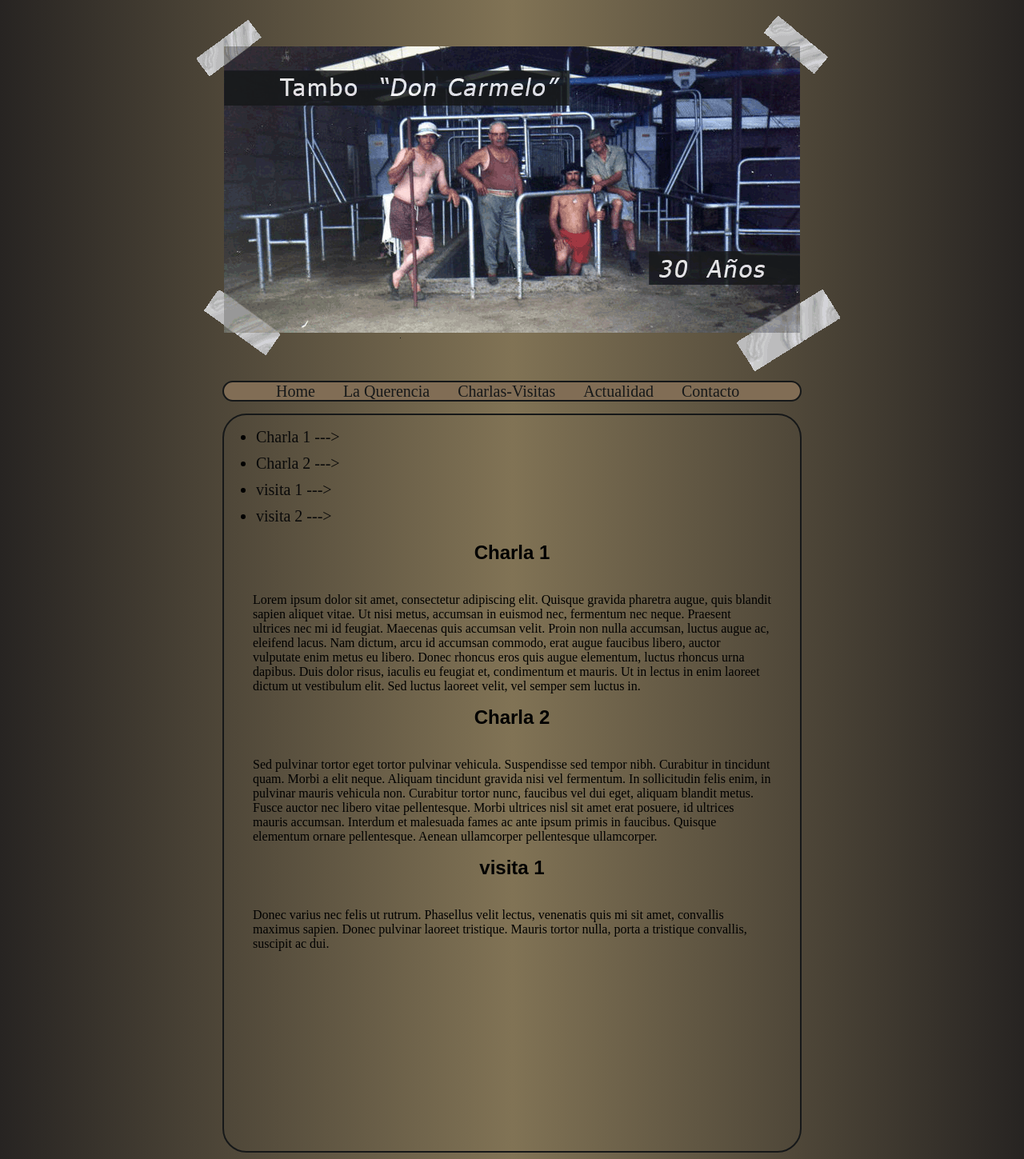
After one commit to Unicen-Tuari/fninni, a PHP site: page /HTML2.html in a window 1280 px wide. The commit adds this page. Shown: the whole page at 80% size. Run offline with PHP 8.4, Linux system fonts and the light colour scheme.

```diff
--- /dev/null
+++ b/HTML2.html
@@ -0,0 +1,52 @@
+<html>
+<head>
+	<title>Tambo Don Carmelo</title>
+	<link rel="stylesheet" href="site/css/styles.css">
+	<link rel="shortcut icon" href="site/images/probando.jpg" type="image/png" />
+</head>
+<body>
+	<header>
+		<div>
+		<img src="site\images\imagen_header.jpg" alt="tambo" />
+		</div>
+	</header>
+	<nav>
+		<ul class="vacio">
+			<li ><a href="index.html">Home</a ></li>
+			<li ><a href="HTML1.html">La Querencia</a ></li>
+			<li ><a href="HTML2.html">Charlas-Visitas</a ></li>
+			<li ><a href="Contacto.html">Actualidad</a ></li>
+			<li ><a href="Contacto.html">Contacto</a ></li>
+		</ul>
+
+	</nav>
+
+	<article class="html2">
+
+		<ul>
+			<li ><a href="#c1"> Charla 1 ---> </a></li>
+			<li ><a href="#c2"> Charla 2 ---> </a></li>
+			<li ><a href="#c3"> visita 1 ---> </a></li>
+			<li ><a href="#c4"> visita 2 ---> </a></li>
+		</ul>
+
+			<h1 id="c1">Charla 1</h1>
+				<p>
+				Lorem ipsum dolor sit amet, consectetur adipiscing elit. Quisque gravida pharetra augue, quis blandit sapien aliquet vitae. Ut nisi metus, accumsan in euismod nec, fermentum nec neque. Praesent ultrices nec mi id feugiat. Maecenas quis accumsan velit. Proin non nulla accumsan, luctus augue ac, eleifend lacus. Nam dictum, arcu id accumsan commodo, erat augue faucibus libero, auctor vulputate enim metus eu libero. Donec rhoncus eros quis augue elementum, luctus rhoncus urna dapibus. Duis dolor risus, iaculis eu feugiat et, condimentum et mauris. Ut in lectus in enim laoreet dictum ut vestibulum elit. Sed luctus laoreet velit, vel semper sem luctus in.
+				</p>
+			<h1 id="c2">Charla 2</h1>
+				<p>
+			Sed pulvinar tortor eget tortor pulvinar vehicula. Suspendisse sed tempor nibh. Curabitur in tincidunt quam. Morbi a elit neque. Aliquam tincidunt gravida nisi vel fermentum. In sollicitudin felis enim, in pulvinar mauris vehicula non. Curabitur tortor nunc, faucibus vel dui eget, aliquam blandit metus. Fusce auctor nec libero vitae pellentesque. Morbi ultrices nisl sit amet erat posuere, id ultrices mauris accumsan. Interdum et malesuada fames ac ante ipsum primis in faucibus. Quisque elementum ornare pellentesque. Aenean ullamcorper pellentesque ullamcorper.
+		  	</p>
+			<h1 id="c3">visita 1</h1>
+			<p>
+			Donec varius nec felis ut rutrum. Phasellus velit lectus, venenatis quis mi sit amet, convallis maximus sapien. Donec pulvinar laoreet tristique. Mauris tortor nulla, porta a tristique convallis, suscipit ac dui.
+			</p>
+
+
+	</article>
+	<footer>
+
+	</footer>
+</body>
+</html>
--- a/site/css/styles.css
+++ b/site/css/styles.css
@@ -66,7 +66,7 @@ li a:hover{
   border-radius: 30px;
   width: 720px;
   margin: auto auto;
-  height: 900px;
+  height: 920px;
   margin-top: 15px;
 
 }
@@ -91,3 +91,32 @@ li a:hover{
   list-style-type: none;
   margin-top: 90px;
 }
+
+
+/*articulo-html2*/
+.html2{
+border: 2px solid #161819;
+border-radius: 30px;
+width: 720px;
+margin: auto auto;
+height: 920px;
+margin-top: 15px;
+}
+.html2 h1{
+  text-align: center;
+  font-family: Arial, "MS Trebuchet", sans-serif;
+}
+.html2 p{ /* parrafos de las charlas*/
+  float: left;
+  margin-left: 5%;
+  margin-right: 5%;
+  }
+
+.html2 ul li{ /*posiciono las listas charlas y visitas*/
+  margin-top: 10px;
+  font-size: 20px;
+}
+.html2 ul li a{ /*saco lo remarcado del clic previo*/
+  color: #0a0a0a;
+}
+/*articulo-contactos*/
```
Also changed, not shown: Contacto.html (added, +51 -0 lines), HTML1.html (+5 -6 lines), index.html (+4 -6 lines).
